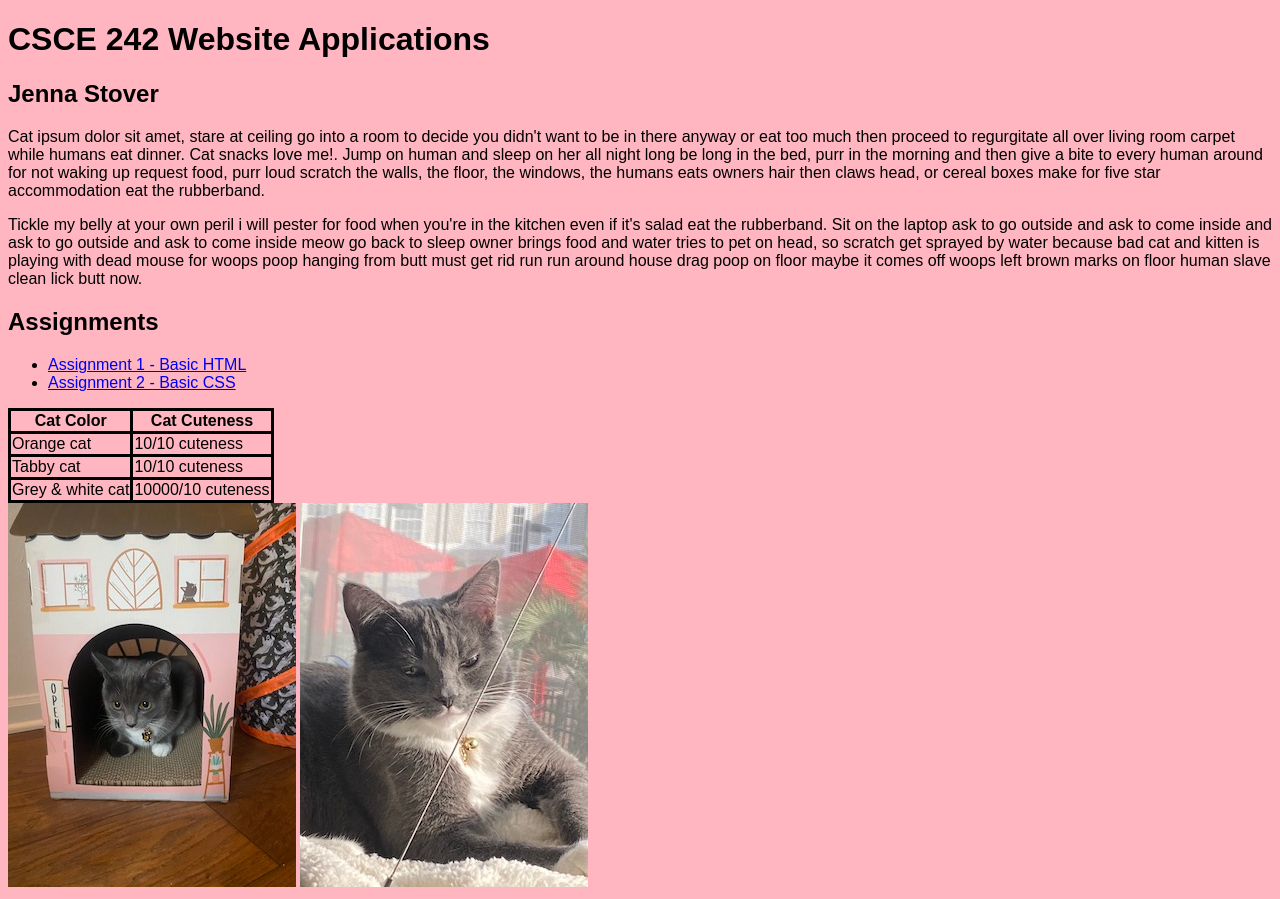
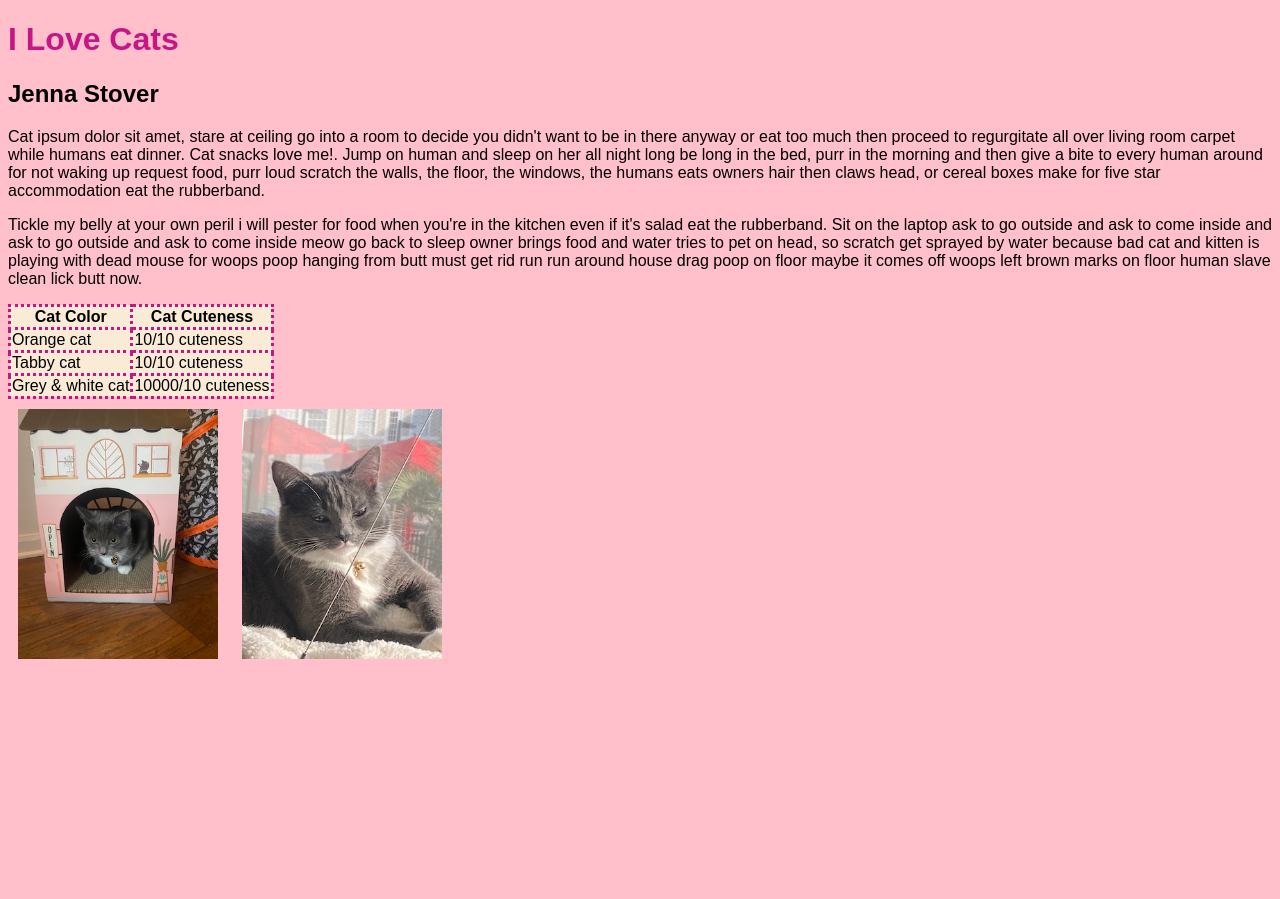
Before and after one commit to jenna-stover/jenna-stover.github.io, a plain HTML site: page assignments/assignment1/cats.html in a window 1280 px wide. After the commit the page ends 800 px from the top, so only its background shows below. Drawn offline with Linux system fonts and the light colour scheme.

```diff
--- a/assignments/assignment1/index.html
+++ b/assignments/assignment1/cats.html
@@ -2,19 +2,16 @@
 <!DOCTYPE html>
 <html lang = "en"></html>
 
-<head>
-    <title>242 Assignments & Cats</title>
-    <link rel="stylesheet" href="styles.css">
-</head>
+<body>
+    <h1>I Love Cats</h1>
+    <h2>Jenna Stover</h2>
+    <link rel="stylesheet" href="catstyles.css">
 
-<body>
-    <h1>CSCE 242 Website Applications</h1>
-    <h2>Jenna Stover</h2>
     <p>Cat ipsum dolor sit amet, stare at ceiling go into a room to decide you didn't want to be in there
         anyway or eat too much then proceed to regurgitate all over living room carpet while humans eat dinner.
         Cat snacks love me!. Jump on human and sleep on her all night long be long in the bed, purr in the morning and
         then give a bite to every human around for not waking up request food, purr loud scratch the walls, the floor,
-        the windows, the humans eats owners hair then claws head, or cereal boxes make for five star accommodation eat the rubberband.  </p>
+        the windows, the humans eats owners hair then claws head, or cereal boxes make for five star accommodation eat the rubberband. </p>
 
 
     <p>Tickle my belly at your own peril i will pester for food when you're in the kitchen
@@ -23,12 +20,6 @@
         tries to pet on head, so scratch get sprayed by water because bad cat and kitten is playing with dead mouse for
         woops poop hanging from butt must get rid run run around house drag poop on floor maybe it comes off
         woops left brown marks on floor human slave clean lick butt now.</p>
-
-    <h2>Assignments</h2>
-    <ul>
-        <li><a href="https://dropbox.cse.sc.edu/mod/assign/view.php?id=3100">Assignment 1 - Basic HTML</a> </li>
-        <li><a href="https://dropbox.cse.sc.edu/mod/assign/view.php?id=3101">Assignment 2 - Basic CSS</a></li>
-    </ul>
 
     <table>
         <tr>
@@ -52,4 +43,5 @@
 
     <img src="images/Juni1.jpeg" alt="Cute cat">
     <img src="images/Juni2.jpeg" alt="Beautiful cat">
+</p>
 </body>
--- /dev/null
+++ b/assignments/assignment1/catstyles.css
@@ -0,0 +1,26 @@
+body {
+    background-color:pink;
+}
+
+table {
+    border-collapse: collapse;
+}
+
+h1 {
+    color:mediumvioletred
+}
+
+td, th {
+    border: 3px dotted mediumvioletred;
+    background-color: antiquewhite;
+}
+
+body {
+    font-family: Arial, Helvetica, sans-serif;
+}
+
+img {
+    width: 200px;
+    height: 250px;
+    margin: 10px;
+}
--- a/assignments/assignment1/styles.css
+++ /dev/null
@@ -1,15 +0,0 @@
-body {
-    background-color:lightpink;
-}
-
-table {
-    border-collapse: collapse;
-}
-
-td, th {
-    border: 3px solid black;
-}
-
-body {
-    font-family: Arial, Helvetica, sans-serif;
-}
--- /dev/null
+++ b/assignments/assignment2/coffeestyles.css
@@ -0,0 +1,26 @@
+body {
+    background-color:burlywood;
+}
+
+table {
+    border-collapse: collapse;
+}
+
+h1 {
+    color: brown;
+}
+
+td, th {
+    border: 3px solid brown;
+    background-color: antiquewhite;
+}
+
+body {
+    font-family: Arial, Helvetica, sans-serif;
+}
+
+img {
+    width: 200px;
+    height: 200px;
+    margin: 10px;
+}
--- /dev/null
+++ b/styles.css
@@ -0,0 +1,19 @@
+body {
+    background-color:lavender;
+}
+
+body {
+    font-family: Arial, Helvetica, sans-serif;
+}
+
+h1 {
+    color:blueviolet;
+}
+
+ul {
+    color:blueviolet;
+}
+
+a {
+    text-decoration: none;
+}
```
Also changed, not shown: assignments/assignment2/coffee.html (added, +47 -0 lines), index.html (+24 -1 lines), assignments/assignment2/images/coffee1.jfif (added), assignments/assignment2/images/coffee2.jfif (added).
